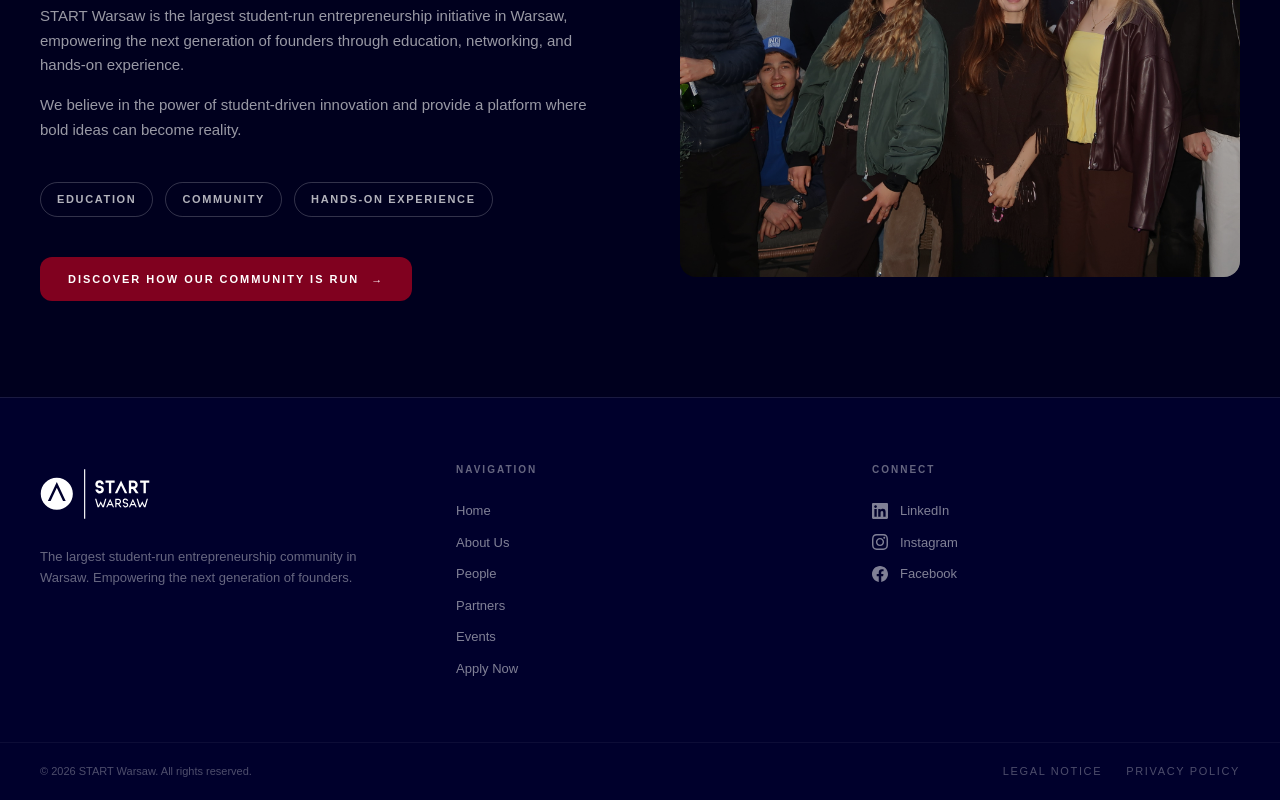
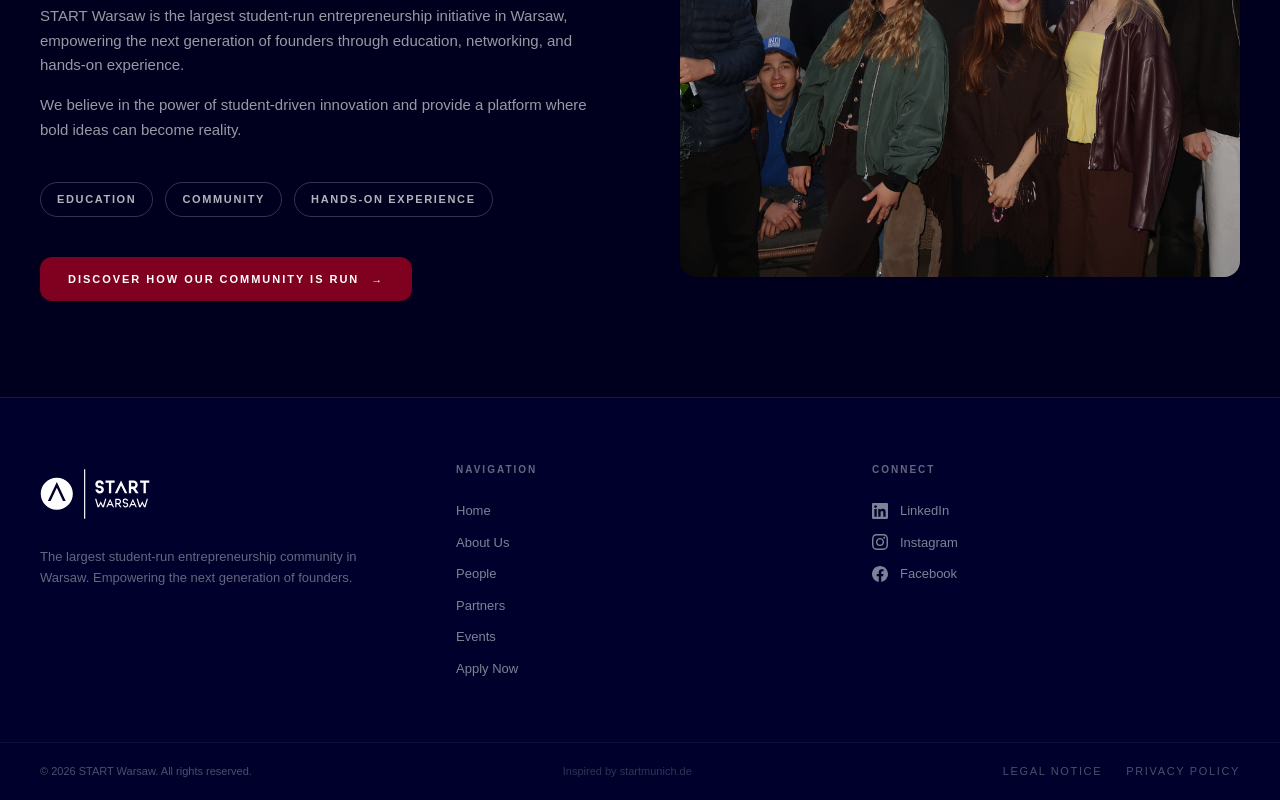
Before and after one commit to START-Warsaw/landing-page, a Next.js app: page / in a window 1280 px wide. Shown: the part 4486-5286 px from the top of the page. Built offline with nearby package versions, Linux system fonts and the light colour scheme; a web font is replaced by a local one.

Commit message:
feat: add footer inspiration note

```diff
--- a/src/components/Footer.tsx
+++ b/src/components/Footer.tsx
@@ -92,6 +92,17 @@ export default function Footer() {
           <p className="text-white/30 text-[11px]">
             © 2026 START Warsaw. All rights reserved.
           </p>
+          <p className="text-white/20 text-[11px]">
+            Inspired by{" "}
+            <a
+              href="https://startmunich.de"
+              target="_blank"
+              rel="noopener noreferrer"
+              className="hover:text-white/50 transition-colors"
+            >
+              startmunich.de
+            </a>
+          </p>
           <div className="flex items-center gap-6">
             <Link
               href="/legal-notice"
```
